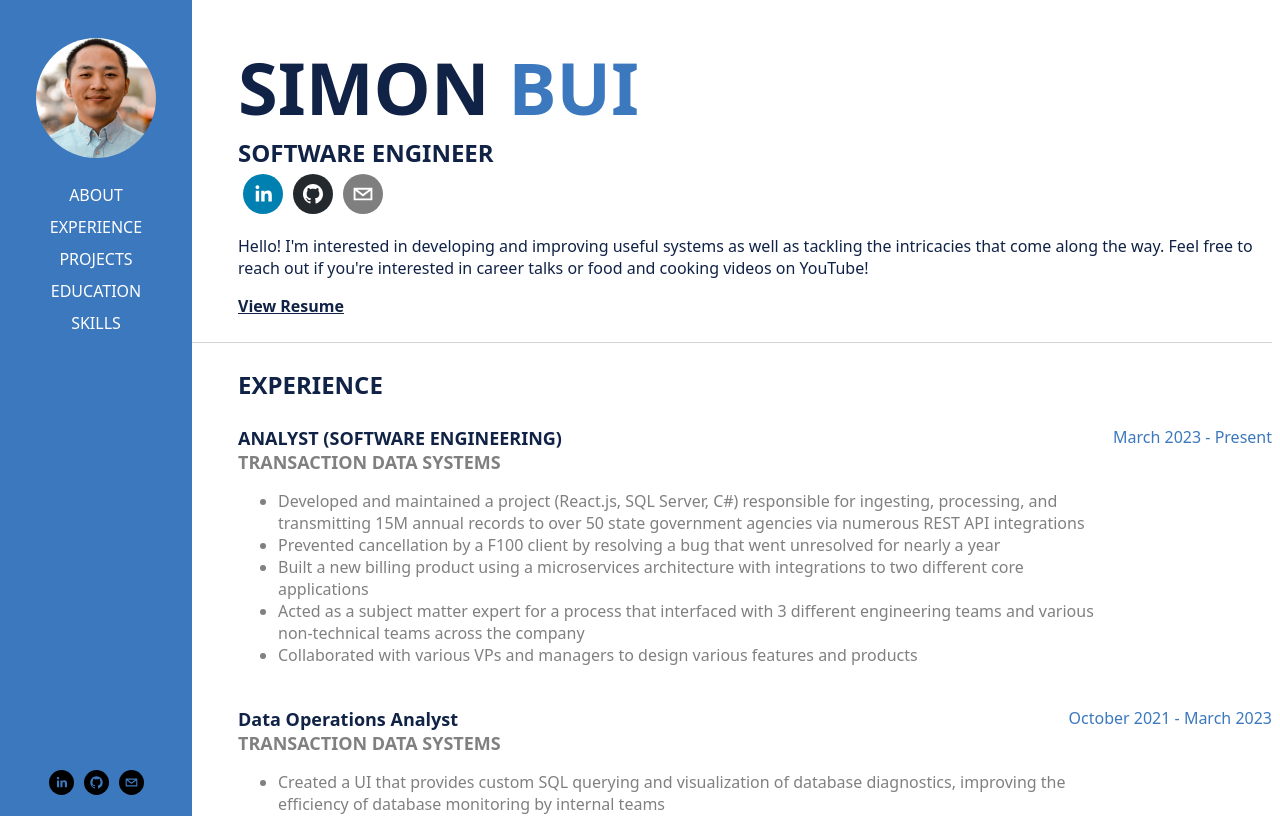
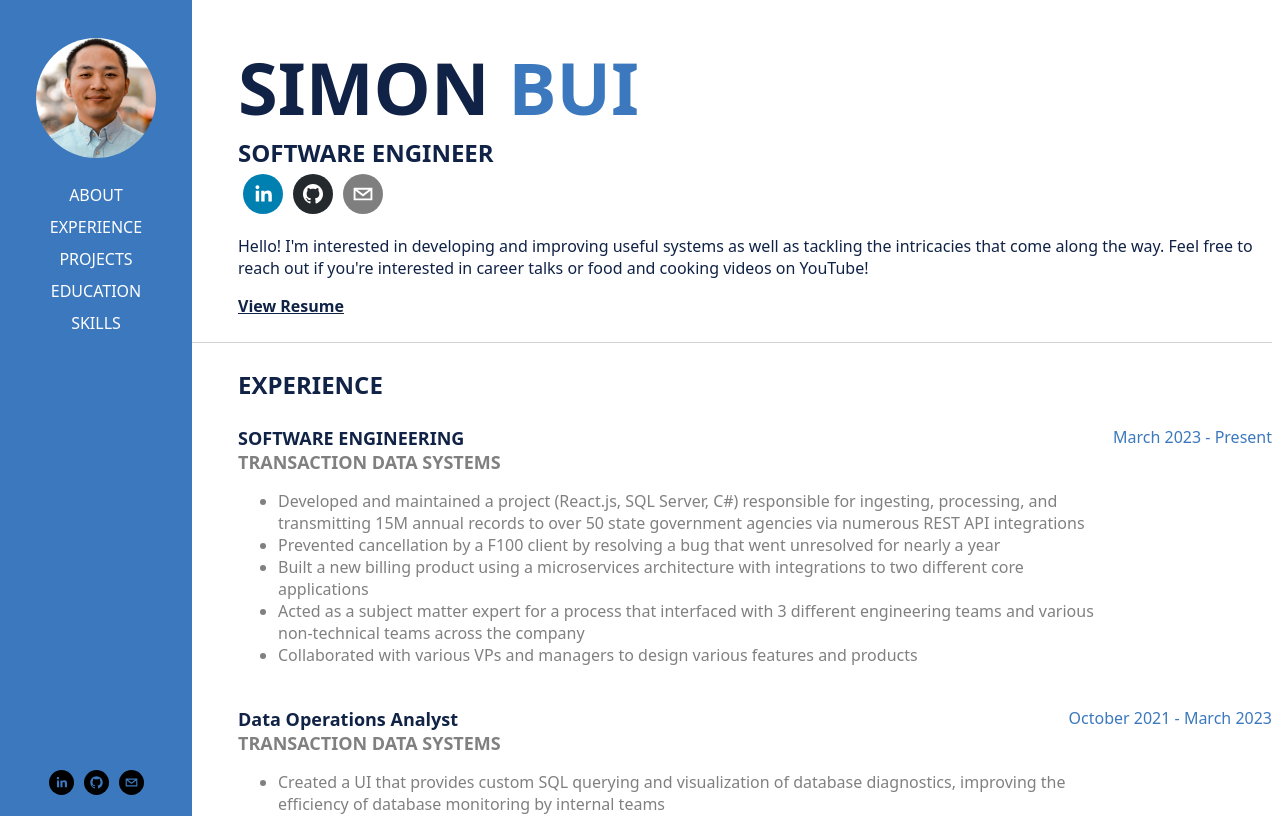
Before and after one commit to simontbui/portfolio, a React (Create React App) app: page / in a window 1280 px wide. Shown: the top 816 px of the page. Built offline with nearby package versions, Linux system fonts and the light colour scheme.

Commit message:
fixed most recent job title

```diff
--- a/src/components/Experience.tsx
+++ b/src/components/Experience.tsx
@@ -10,7 +10,7 @@ function Experience() {
                     <div className="card">
                         <div className="job">
                             <div className="job-title">
-                                <h3>ANALYST (SOFTWARE ENGINEERING)</h3>
+                                <h3>SOFTWARE ENGINEERING</h3>
                                 <h3 className="companies">TRANSACTION DATA SYSTEMS</h3>
                             </div>
 
```
